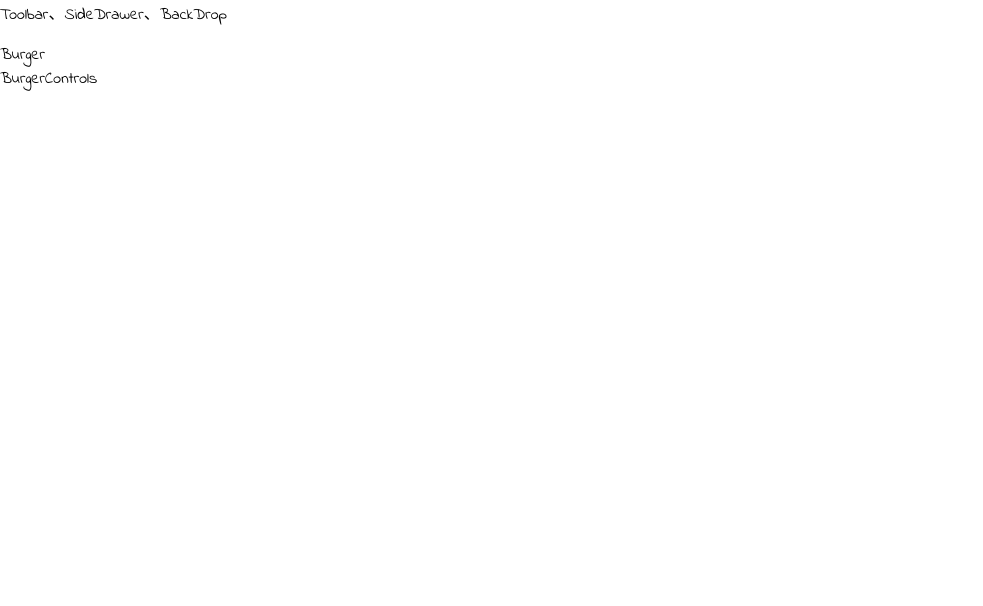
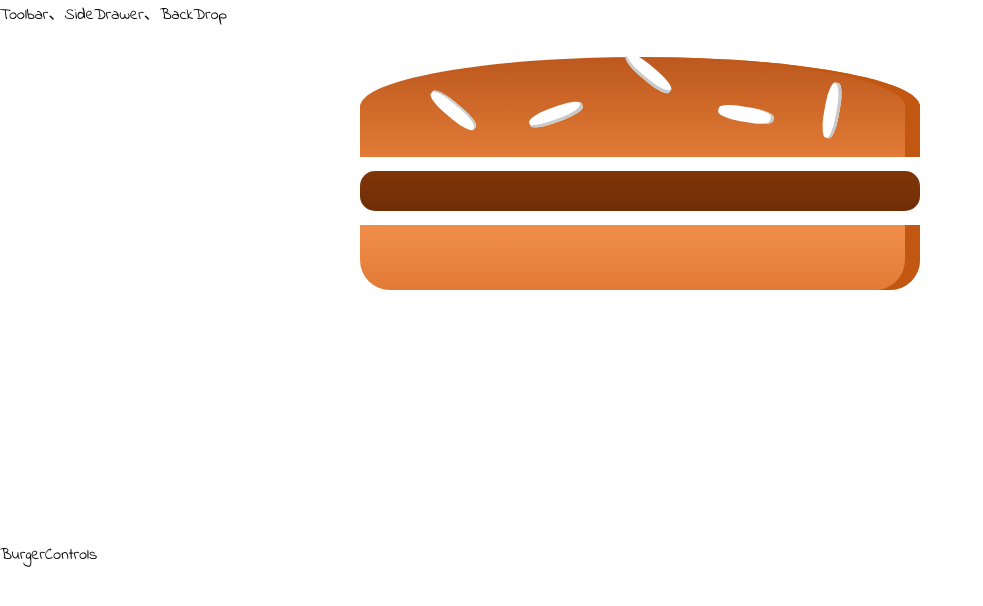
Before and after one commit to FengSanIClover/MyBurger, a React app: page / in a window 1280 px wide. Shown: the top 606 px of the page, without its empty margins (0-983 px from the left). Built offline with nearby package versions, Linux system fonts and the light colour scheme.

Commit message:
158 starting the burger component

```diff
--- /dev/null
+++ b/src/assets/components/Burger/Burger.css
@@ -0,0 +1,30 @@
+.Burger{
+    width: 100%;
+    margin: auto;
+    height: 250px;
+    overflow: scroll;
+    text-align: center;
+    font-weight: bold;
+    font-size: 1.2rem;
+}
+
+@media(min-width:500px) and (min-height:401px) {
+    .Burger{
+        width: 350px;
+        height: 300px;
+    }
+}
+
+@media(min-width:500px) and (min-height:401px) {
+    .Burger{
+        width: 450px;
+        height: 400px;
+    }
+}
+
+@media(min-width:1000px) and (min-height:700px) {
+    .Burger{
+        width: 700px;
+        height: 500px;
+    }
+}
--- a/src/components/Burger/Burger.js
+++ b/src/components/Burger/Burger.js
@@ -0,0 +1,15 @@
+import React from 'react';
+import classes from '../../assets/components/Burger/Burger.css';
+import BurgerIngredient from './BurgerIngredient/BurgerIngredient';
+
+const burger = (props) => {
+    return (
+        <div className={classes.Burger}>
+            <BurgerIngredient type="bread-top" />
+            <BurgerIngredient type="meat" />
+            <BurgerIngredient type="bread-bottom" />
+        </div>
+    );
+}
+
+export default burger;
--- a/src/components/Burger/BurgerIngredient/BurgerIngredient.js
+++ b/src/components/Burger/BurgerIngredient/BurgerIngredient.js
@@ -7,7 +7,7 @@
     render() {
         let ingredient = null;
 
-        switch (props.type) {
+        switch (this.props.type) {
             case 'bread-bottom':
                 ingredient = <div className={classes.BreadBottom}></div>
                 break;
--- a/src/containers/BurgerBuilder/BurgerBuilder.js
+++ b/src/containers/BurgerBuilder/BurgerBuilder.js
@@ -1,11 +1,12 @@
 import React, { Component } from 'react';
 import Aux from '../../hoc/Auxiliary';
+import Burger from '../../components/Burger/Burger';
 
 class BurgerBuilder extends Component {
     render() {
         return (
             <Aux>
-                <div>Burger</div>
+                <Burger />
                 <div>BurgerControls</div>
             </Aux>
         )
```
